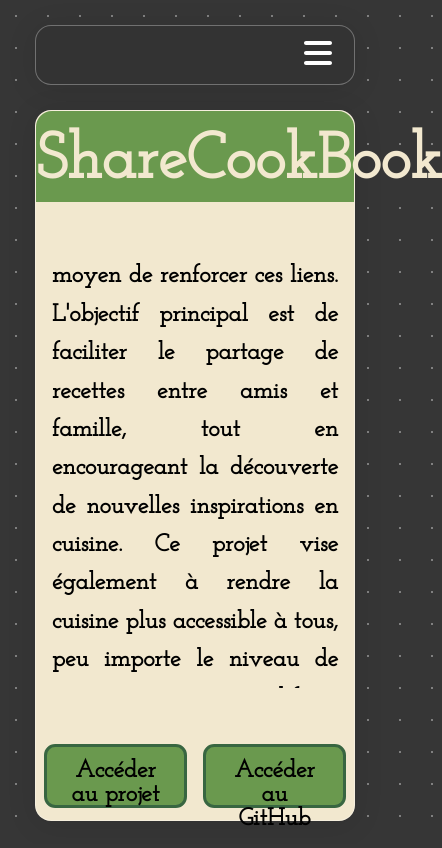
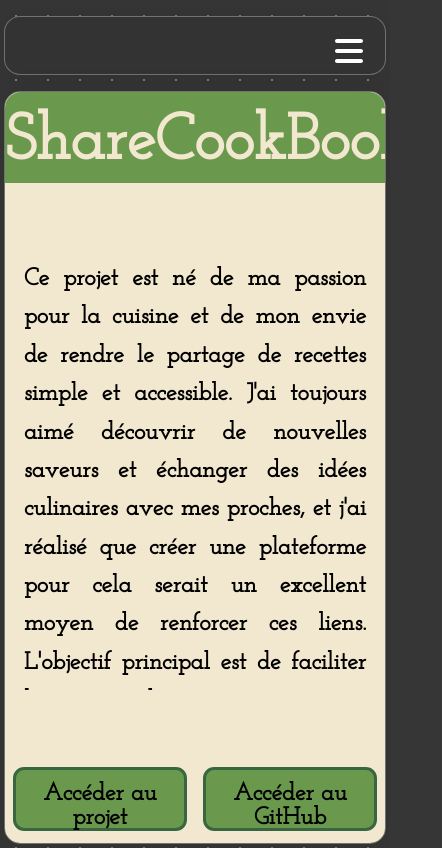
Before and after one commit to stbn1699/ebasson.fr, a React (Create React App) app: page /shareCookBook in a window 390 px wide. Shown: the whole page, 442 px wide, since content can reach past the window. Built offline with nearby package versions, Linux system fonts and the light colour scheme.

Commit message:
feat: responsive yay

```diff
--- a/src/App.css
+++ b/src/App.css
@@ -31,12 +31,27 @@
 	text-decoration: none;
 }
 
-@media (max-width: 600px) {
-	nav ul {
-		flex-direction: column;
-	}
+.routes-container {
+	border:           1px solid rgba(255, 255, 255, 0.3);
+	border-radius:    16px;
+	box-shadow:       0 4px 30px rgba(0, 0, 0, 0.1);
+	margin:           0 9vw;
+	min-height:       84vh;
+	overflow:         hidden;
+	display:          flex;
+	flex-direction:   column;
+	height:           100%;
+}
 
-	nav ul li {
-		margin: 0.5rem 0;
+.routes-container > * {
+	flex-grow: 1;
+	display:  flex;
+	flex-direction: column;
+}
+
+@media (max-width: 730px) {
+	.routes-container {
+		margin:     1vw;
+		min-height: 89vh;
 	}
 }
--- a/src/App.tsx
+++ b/src/App.tsx
@@ -12,6 +12,7 @@
 	return (
 		<Router>
 			<Header/>
+			<div className="routes-container">
 				<Routes>
 					<Route path="/" element={<Home/>}/>
 					<Route path="/shareCookBook" element={<ShareCookBook/>}/>
@@ -19,6 +20,7 @@
 					<Route path="/commandCraftor" element={<CommandCraftor/>}/>
 					<Route path="/contact" element={<Contact/>}/>
 				</Routes>
+			</div>
 		</Router>
 	);
 }
--- a/src/styles/CommandCraftor.css
+++ b/src/styles/CommandCraftor.css
@@ -3,8 +3,6 @@
 .commandCraftor-main {
 	background:         url("../img/background.webp") repeat center center;
 	background-color:   #F2E8CF;
-	border:             1px solid rgba(255, 255, 255, 0.3);
-	border-radius:      16px;
 	-moz-box-shadow:    0 0 93px 29px rgba(0, 0, 0, 0.75) inset;
 	-webkit-box-shadow: 0 0 93px 29px rgba(0, 0, 0, 0.75) inset;
 	box-shadow:         0 4px 30px rgba(0, 0, 0, 0.1), 0 0 93px 29px rgba(0, 0, 0, 0.75) inset;
@@ -14,8 +12,6 @@
 	font-family:        'minecraft', serif;
 	font-weight:        bold;
 	justify-content:    space-between;
-	margin:             0 9vw;
-	min-height:         84vh;
 }
 
 .commandCraftor-main *::-webkit-scrollbar {
@@ -44,7 +40,6 @@
 }
 
 .commandCraftor-description {
-	align-items:     center;
 	display:         flex;
 	flex-grow:       1;
 	font-size:       1.5rem;
@@ -114,3 +109,9 @@
 .mc-button.lang .title {
 	padding-bottom: 0;
 }
+
+@media (max-width: 1100px) {
+	.commandCraftor-description {
+		width: 90%;
+	}
+}
--- a/src/styles/Header.css
+++ b/src/styles/Header.css
@@ -96,3 +96,10 @@
 		transform: rotate(90deg);
 	}
 }
+
+@media (max-width: 730px) {
+	header {
+		flex-direction: column;
+		margin:         1rem 1vw;
+	}
+}
--- a/src/styles/Mythorium.css
+++ b/src/styles/Mythorium.css
@@ -2,16 +2,11 @@
 
 .mythorium-main {
 	background-color: #161618;
-	border:           1px solid rgba(255, 255, 255, 0.3);
-	border-radius:    16px;
-	box-shadow:       0 4px 30px rgba(0, 0, 0, 0.1);
 	color:            #EBEBEC;
 	display:          flex;
 	flex-direction:   column;
 	font-family:      "Source Sans Pro", -apple-system, BlinkMacSystemFont, "Segoe UI", Helvetica, Arial, sans-serif;
 	justify-content:  space-between;
-	margin:           0 9vw;
-	min-height:       84vh;
 }
 
 
--- a/src/styles/ShareCookBook.css
+++ b/src/styles/ShareCookBook.css
@@ -2,16 +2,11 @@
 
 .sharecookbook-main {
 	background-color: #F2E8CF;
-	border:           1px solid rgba(255, 255, 255, 0.3);
-	border-radius:    16px;
-	box-shadow:       0 4px 30px rgba(0, 0, 0, 0.1);
 	display:          flex;
 	flex-direction:   column;
 	font-family:      'Josefin Slab', serif;
 	font-weight:      bold;
 	justify-content:  space-between;
-	margin:           0 9vw;
-	min-height:       84vh;
 }
 
 .sharecookbook-title {
@@ -26,7 +21,6 @@
 }
 
 .sharecookbook-description {
-	align-items:     center;
 	display:         flex;
 	flex-grow:       1;
 	font-size:       1.5rem;
```
Lines whose indentation alone changed are shown as unchanged.
